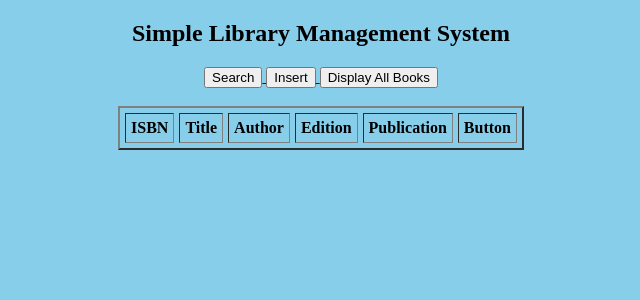
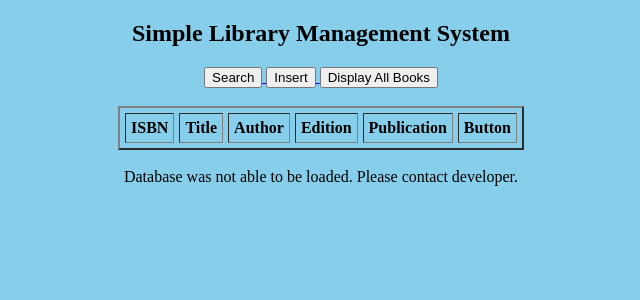
Before and after one commit to josueal1/library-mgmt-system, a Flask app: page /books in a window 1280 px wide. Shown: the top 300 px of the page, without its empty margins (319-959 px from the left). Run offline with Flask 2, Linux system fonts and the light colour scheme; lists and menus that the app fills with data are empty; some libraries are stand-ins or nearby versions.

Commit message:
Handle db as None in display.html

```diff
--- a/templates/display.html
+++ b/templates/display.html
@@ -12,6 +12,7 @@
 		<th> Button </th>
 	</tr>
 
+	{% if db %}
 		{% for _ ,book in db.items() %}
 		<tr>
 			<td>{{book["isbn"]}}</td>
@@ -24,12 +25,16 @@
 			</td>
 		</tr>
 		{% endfor %}
-
-{% if db == {} %}
-  <center> No books found in the library </center>
 	{% endif %}
 
 </table>
+
+<br>
+{% if db == {} %}
+	<center> No books found in the library </center>
+{% elif not db  %}
+	<center> Database was not able to be loaded. Please contact developer. </center>
+{% endif %}
 
 <script>
   // When the user clicks button
```
Lines whose indentation alone changed are shown as unchanged.
